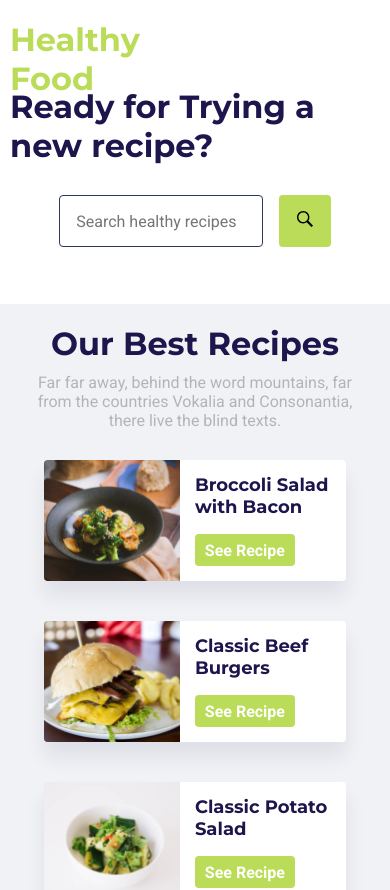
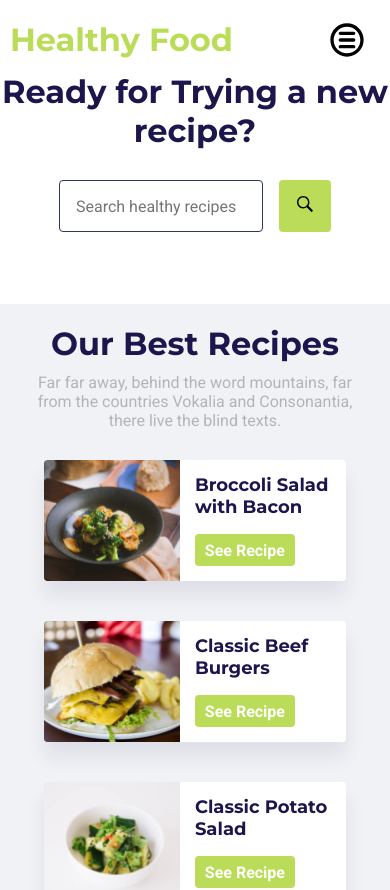
Before and after one commit to 3ddybr/healthy_food, a React (Create React App) app: page / in a window 390 px wide. Shown: the top 890 px of the page. Built offline with nearby package versions, Linux system fonts and the light colour scheme.

Commit message:
menu navigation

```diff
--- a/package.json
+++ b/package.json
@@ -8,11 +8,13 @@
     "@typescript-eslint/parser": "^5.9.0",
     "axios": "^0.24.0",
     "eslint-plugin-react": "^7.28.0",
+    "framer-motion": "^6.2.1",
     "react": "^17.0.2",
     "react-burger-menu": "^3.0.6",
     "react-cookie": "^4.1.1",
     "react-dom": "^17.0.2",
     "react-hook-form": "^7.23.0",
+    "react-icons": "^4.3.1",
     "react-responsive-carousel": "^3.2.22",
     "react-router-dom": "^6.2.1",
     "react-scripts": "5.0.0",
--- a/src/components/Blog/styles.module.scss
+++ b/src/components/Blog/styles.module.scss
@@ -4,6 +4,7 @@
   justify-content: flex-start;
   width: 100%;
   max-width: 1366px;
+  padding-bottom: 3rem;
 
   background:var(--white);
 
@@ -52,6 +53,7 @@
 
 @media (max-width:780px) {
   .blogContainer{
+    justify-content:center;
     .blogContent{
       h2{
         font-size: 2.4rem;
--- /dev/null
+++ b/src/components/Header/MobileNavigation.js
@@ -0,0 +1,44 @@
+import React, { useState } from 'react';
+
+import NavLinks from './NavLinks';
+import { CgMenuRound } from 'react-icons/cg';
+import { CgCloseO } from 'react-icons/cg';
+import styles from './styles.module.scss';
+
+const MobileNavigation = () => {
+  const [open, setOpen] = useState(false);
+
+  const hamburgerIcon = (
+    <CgMenuRound
+      className={styles.Hamburger}
+      size="40px"
+      color="black"
+      onClick={() => {
+        setOpen(!open);
+        console.log(open);
+      }}
+    />
+  );
+  const closeIcon = (
+    <CgCloseO
+      className={styles.Hamburger}
+      size="40px"
+      color="black"
+      onClick={() => {
+        setOpen(!open);
+        console.log(open);
+      }}
+    />
+  );
+
+  const closeMobileMenu = () => setOpen(false);
+
+  return (
+    <nav className={styles.MobileNavigation}>
+      {open && <NavLinks isMobile={true} closeMobileMenu={closeMobileMenu} />}
+      {open ? closeIcon : hamburgerIcon}
+    </nav>
+  );
+};
+
+export default MobileNavigation;
--- /dev/null
+++ b/src/components/Header/NavLinks.js
@@ -0,0 +1,50 @@
+/* eslint-disable react/prop-types */
+import React from 'react';
+
+import { Link } from 'react-router-dom';
+import { Button } from '../Button';
+
+import { motion } from 'framer-motion';
+
+const NavLinks = props => {
+  const animateFrom = { opacity: 0, y: -40 };
+  const animateTo = { opacity: 1, y: 0 };
+  return (
+    <>
+      <ul>
+        <motion.li
+          initial={animateFrom}
+          animate={animateTo}
+          transition={{ delay: 0.05 }}
+          onClick={() => props.isMobile && props.closeMobileMenu()}
+        >
+          <a href="/#recipes">HEALTHY RECIPES</a>
+        </motion.li>
+        <motion.li
+          initial={animateFrom}
+          animate={animateTo}
+          transition={{ delay: 0.2 }}
+          onClick={() => props.isMobile && props.closeMobileMenu()}
+        >
+          <a href="/#readblog">BLOG</a>
+        </motion.li>
+        <motion.li
+          initial={animateFrom}
+          animate={animateTo}
+          transition={{ delay: 0.3 }}
+          onClick={() => props.isMobile && props.closeMobileMenu()}
+        >
+          <a href="/#join">JOIN</a>
+        </motion.li>
+      </ul>
+      <Link
+        to="/register"
+        onClick={() => props.isMobile && props.closeMobileMenu()}
+      >
+        <Button text="REGISTER" />
+      </Link>
+    </>
+  );
+};
+
+export default NavLinks;
--- /dev/null
+++ b/src/components/Header/Navigation.js
@@ -0,0 +1,14 @@
+import React from 'react';
+
+import NavLinks from './NavLinks';
+import styles from './styles.module.scss';
+
+const Navigation = () => {
+  return (
+    <nav className={styles.Navigation}>
+      <NavLinks />
+    </nav>
+  );
+};
+
+export default Navigation;
--- a/src/components/Header/index.tsx
+++ b/src/components/Header/index.tsx
@@ -1,38 +1,20 @@
 import React from 'react';
 import { Link } from 'react-router-dom';
-import { Button } from '../Button';
+import MobileNavigation from './MobileNavigation';
+import Navigation from './Navigation';
 
 import styles from './styles.module.scss';
 
 export function Header() {
   return (
-    <div className={styles.container}>
+    <div className={styles.headerContainer}>
       <div className={styles.wrapper}>
         <Link to="/">
           <h1>Healthy Food</h1>
         </Link>
-        {/* <div className={styles.mobileMenu}>
-          <div className={styles.line1}></div>
-          <div className={styles.line2}></div>
-          <div className={styles.line3}></div>
-        </div> */}
         <div className={styles.navList}>
-          <nav>
-            <ul>
-              <li>
-                <a href="#recipes">HEALTHY RECIPES</a>
-              </li>
-              <li>
-                <a href="#readblog">BLOG</a>
-              </li>
-              <li>
-                <a href="#join">JOIN</a>
-              </li>
-            </ul>
-            <Link to="/register">
-              <Button text="REGISTER" />
-            </Link>
-          </nav>
+          <MobileNavigation />
+          <Navigation />
         </div>
       </div>
     </div>
--- a/src/components/Header/styles.module.scss
+++ b/src/components/Header/styles.module.scss
@@ -1,4 +1,4 @@
-.container{
+.headerContainer{
   display:flex;
   justify-content:center;
   align-items:center;
@@ -30,6 +30,10 @@
         align-items:center;
         width:100vw;
         max-width: 45.5rem;
+
+        .MobileNavigation{
+          display:none;
+        }
 
         nav{
           display: flex;
@@ -70,9 +74,53 @@
 }
 
   @media (max-width:1090px) {
-    .container{
+    .headerContainer{
       .wrapper{
         padding: 0 1rem;
       }
     }
   }
+
+  @media (max-width:880px){
+    .headerContainer{
+      position: absolute;
+      z-index: 1;
+      .wrapper{
+        .navList{
+          position: absolute;
+          top: 0;
+          right: 3%;
+
+          max-width: 95%;
+          .Navigation{
+            display:none;
+          }
+          .MobileNavigation{
+            display:flex;
+            align-items: center;
+            flex-direction: column;
+
+            background: linear-gradient(185deg,rgba(64, 134, 79, 0.747) 0% ,rgba(186,220,88,1) 90% );
+
+            ul{
+              flex-direction: column;
+
+              li{
+                margin: 1.6rem;
+              }
+            }
+
+            button{
+              margin: 1.6rem;
+            }
+
+            .Hamburger{
+              position: absolute;
+              right: 3%;
+              cursor: pointer;
+            }
+          }
+        }
+      }
+    }
+  }
--- a/src/components/Home/home.module.scss
+++ b/src/components/Home/home.module.scss
@@ -77,7 +77,7 @@
           height:1.6rem;
           font-size: 1.6rem;
 
-          //nao ta aceitanando o css aqui, transformar color icon branco
+          //nao ta aceitando o css aqui, transformar color icon branco
           color: var(--white) currentColor;
           box-shadow: var(--white) currentColor;
           // fill: var(--white);
@@ -216,14 +216,28 @@ footer{
 }
 
 @media(max-width: 750px){
+  .appContainer{
+    .appContent{
+      position: absolute;
+      left: 0;
+
+      text-align: center;
+      width: 100%;
+
+
+      h1{
+        padding-top: 0;
+      }
+
+    }
+  }
     .appImg{
       display: none;
     }
     footer{
       .footerContainer{
         height: 7rem;
-        // border: 1px solid red;
-
+        padding: 0 1rem;
         p{
           font-size: 1.3rem;
         }
@@ -243,6 +257,7 @@ footer{
       div{
         input{
           width: 20.4rem;
+
         }
       }
     }
--- a/src/components/Register/index.tsx
+++ b/src/components/Register/index.tsx
@@ -71,7 +71,8 @@ export function Register() {
     logradouro,
     bairro,
     uf,
-  }: any) => {
+  }: // eslint-disable-next-line @typescript-eslint/no-explicit-any
+  any) => {
     const user: User = {
       nome,
       birthDate,
```
Also changed, not shown: 1 other file (tests, documents, lock files or other folders).
